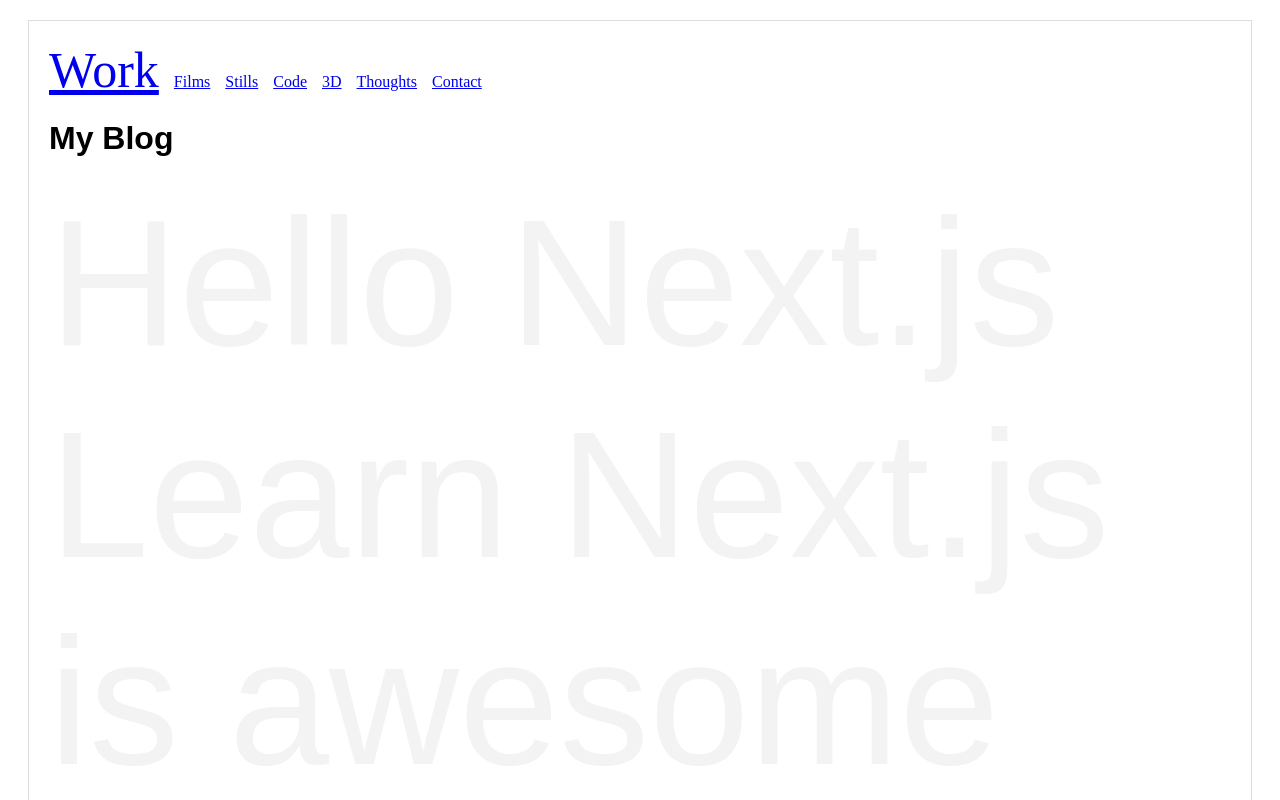
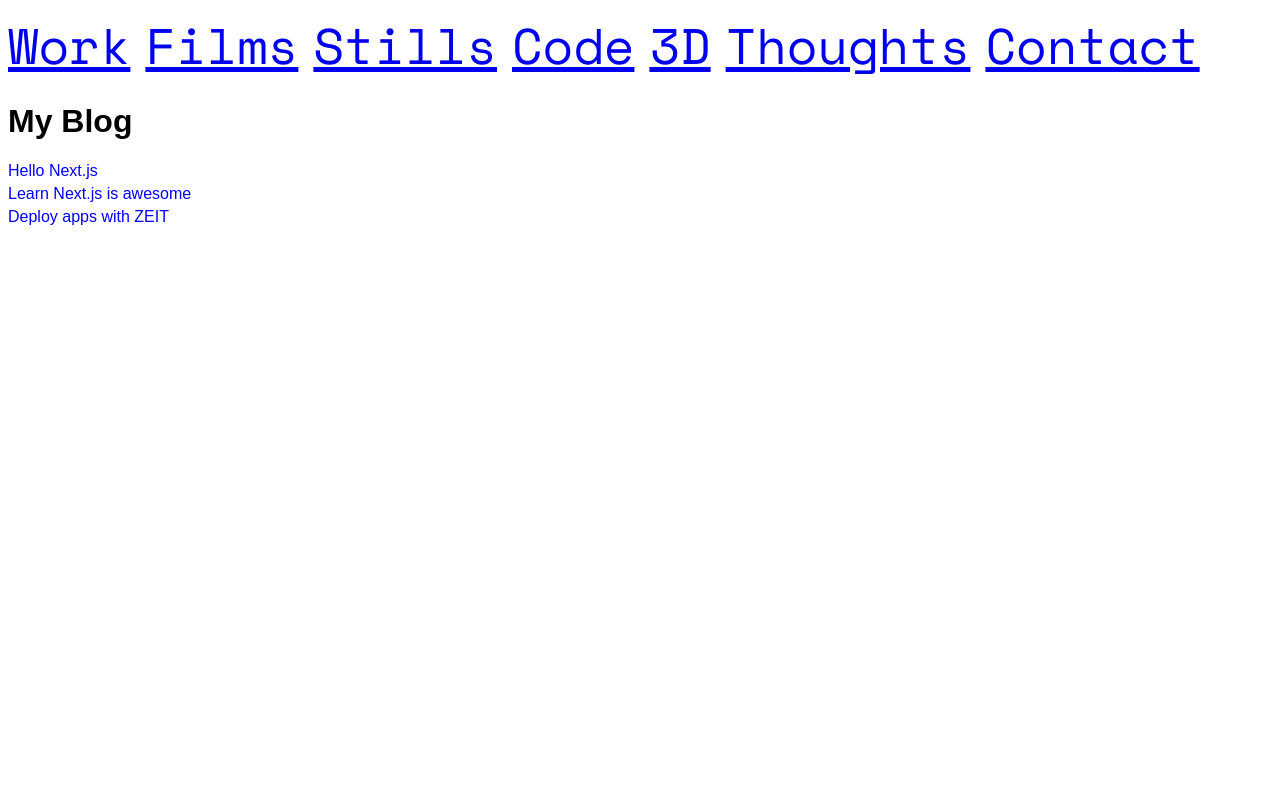
Before and after one commit to kubalaj/portfolio_v3, a Next.js app: page / in a window 1280 px wide. Shown: the top 800 px of the page. Built offline with nearby package versions, Linux system fonts and the light colour scheme.

Commit message:
cleaning up some main scss and working onto the menu styling

```diff
--- a/components/Header/Header.js
+++ b/components/Header/Header.js
@@ -6,7 +6,7 @@ const linkStyle = {
 };
 
 const Header = () => (
-  <div>
+  <div className="menu">
     <Link href="/">
       <a className="header" style={linkStyle}>
         Work
--- a/components/Header/Header.scss
+++ b/components/Header/Header.scss
@@ -1,5 +1,6 @@
 @import "styles";
 
-.header {
+.menu {
   font-size: $font-size;
+  font-family: $font-main;
 }
--- a/components/MyLayout.js
+++ b/components/MyLayout.js
@@ -1,13 +1,7 @@
 import Header from "./Header/Header";
 
-const layoutStyle = {
-  margin: 20,
-  padding: 20,
-  border: "1px solid #DDD"
-};
-
 const Layout = props => (
-  <div style={layoutStyle}>
+  <div>
     <Header />
     {props.children}
   </div>
--- a/modules/_typography.scss
+++ b/modules/_typography.scss
@@ -1 +1,4 @@
-$font-main: 180px;
+@import url("https://fonts.googleapis.com/css?family=Space+Mono|Work+Sans");
+
+$font-main: "Space Mono", monospace;
+$font-secondary: "Work Sans", sans-serif;
--- a/styles.scss
+++ b/styles.scss
@@ -2,7 +2,3 @@
 @import "modules/_colors";
 
 $font-size: 50px;
-.example {
-  font-size: $font-main;
-  color: $color-primary !important;
-}
```
